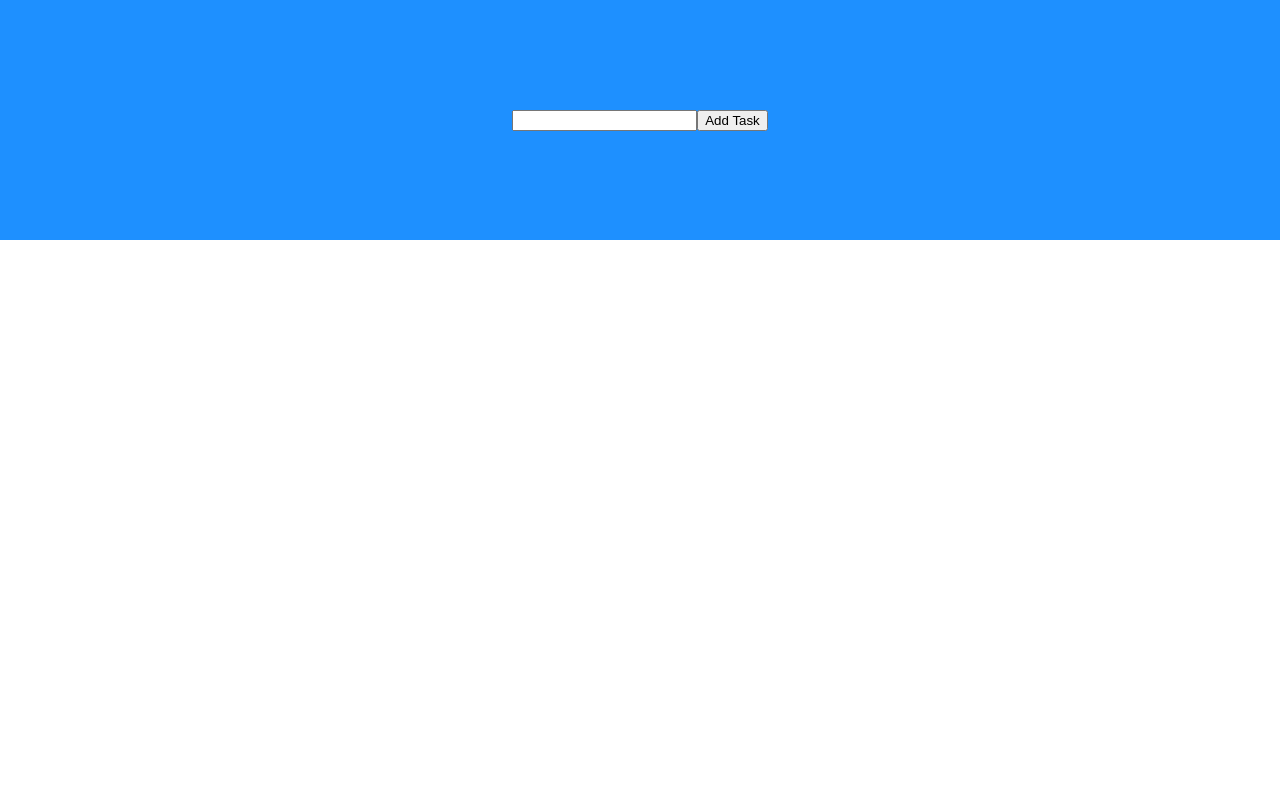
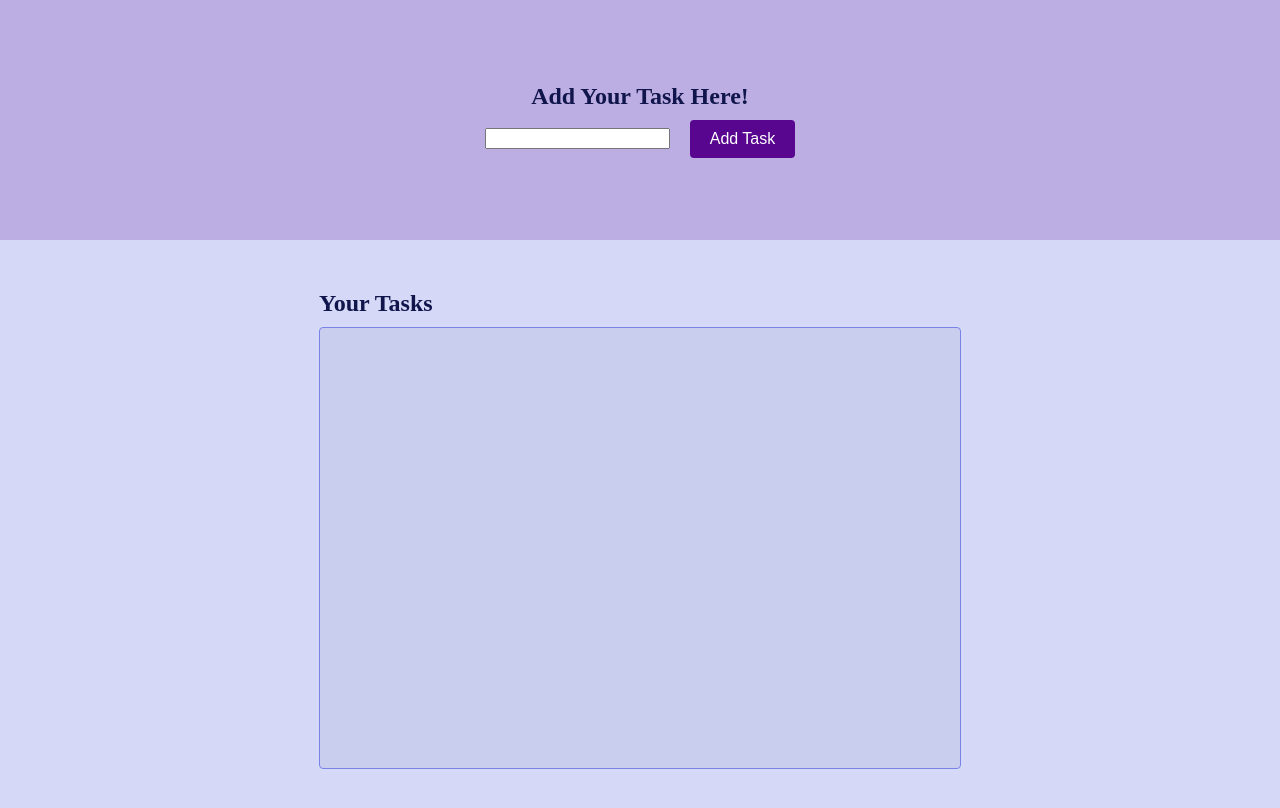
Before and after one commit to DarkenSoda/task-manager-website, a React (Create React App) app: page / in a window 1280 px wide. Shown: the top 808 px of the page. Built offline with nearby package versions, Linux system fonts and the light colour scheme.

Commit message:
Adding Styles, still in progress

```diff
--- a/src/App.css
+++ b/src/App.css
@@ -1,32 +1,59 @@
 body {
 	margin: 0;
 	padding: 0;
+	background-color: #d5d8f6;
 }
 
 .App {
 	display: flex;
 	align-items: center;
 	flex-direction: column;
+	font-family: cursive;
+}
+
+input,
+label {
+	display: block;
+}
+
+.header {
+	font-size: 24px;
+	font-weight: bold;
+	margin-bottom: 10px;
+}
+
+.taskArea {
+	height: 30vh;
 	width: 100vw;
-	font-family: Arial, Helvetica, sans-serif;
+	background-color: #bcaee2;
+	display: flex;
+	flex-direction: column;
+	justify-content: center;
+	align-items: center;
 }
 
 .addTask {
-	height: 30vh;
-	background-color: dodgerblue;
-	width: 100%;
 	display: flex;
-	justify-content: center;
 	align-items: center;
 }
 
 .list {
 	height: auto;
-	width: 100%;
 	display: flex;
 	flex-direction: column;
-	align-items: center;
-	padding-top: 50px;
+	margin: 50px;
+}
+.slider {
+	overflow-y: scroll;
+	min-height: 55vh;
+	max-height: 55vh;
+	min-width: 50vw;
+	display: flex;
+	justify-content: center;
+	background-color: #caceee;
+	border-radius: 4px;
+	border: 1.5px solid;
+	border-color: #7a83e7;
 }
 
 .task {
@@ -37,8 +64,73 @@ body {
 	align-items: center;
 	justify-content: center;
 }
+.task label {
+	margin-right: auto;
+	width: 80px;
+	height: 20px;
+	text-align: center;
+	white-space: nowrap;
+	overflow: hidden;
+	text-overflow: ellipsis;
+	transition: width 0.5s;
+}
+.task label:hover {
+	width: 80px;
+	background-color: #72d5ee;
+	border-radius: 4px;
+}
+.task label span {
+	display: inline-block;
+	white-space: nowrap;
+	text-overflow: ellipsis;
+}
+.task label span:hover {
+	animation: slideText 6s linear infinite;
+}
+@keyframes slideText {
+	0% {
+		transform: translateX(0);
+	}
+	100% {
+		transform: translateX(-100%);
+	}
+}
 
-.task button {
+.PrimaryButton {
+	background-color: #58058f;
+}
+.SecondaryButton {
+	background-color: #6bd963;
+}
+.DeleteButton {
+	background-color: rgb(196, 53, 53);
+}
+.Accent {
+	background-color: #72d5ee;
+}
+.PrimaryButton:hover {
+	background-color: rgb(68, 0, 113);
+}
+.SecondaryButton:hover {
+	background-color: #45b878;
+}
+.DeleteButton:hover {
+	background-color: #881c1c;
+}
+button {
 	margin-left: 20px;
+	display: inline-block;
+	padding: 10px 20px;
+	color: white;
 	text-align: center;
+	border-radius: 4px;
+	border: none;
+	cursor: pointer;
+	font-size: 16px;
+	transition-duration: 0.4s;
+
 }
+label {
+	color: #10154c;
+	display: inline-block;
+}
--- a/src/App.js
+++ b/src/App.js
@@ -73,21 +73,42 @@ function App() {
 
 	return (
 		<div className="App">
+			<div className="taskArea">
+				<label className="header" for="textInput">
+					Add Your Task Here!
+				</label>
 				<div className="addTask">
 					<input id="textInput" onChange={handleChange} />
 					{!isEditing && (
-					<input type="submit" value="Add Task" onClick={addTask} />
+						<button className="PrimaryButton" onClick={addTask}>
+							Add Task
+						</button>
 					)}
 					{isEditing && (
 						<>
-						<button onClick={editTaskID}>Confirm Edit</button>
-						<button onClick={cancelEditTask}>Cancel</button>
+							<button
+								className="SecondaryButton"
+								onClick={editTaskID}
+							>
+								Confirm Edit
+							</button>
+							<button
+								className="DeleteButton"
+								onClick={cancelEditTask}
+							>
+								Cancel
+							</button>
 						</>
 					)}
 				</div>
+			</div>
 
 			<div className="list">
-				<ul>
+				<label className="header" for="textInput">
+					Your Tasks
+				</label>
+				<div className="slider">
+					<ul className="slider-content">
 						{taskList.map((task) => {
 							return (
 								<Task
@@ -103,6 +124,7 @@ function App() {
 					</ul>
 				</div>
 			</div>
+		</div>
 	);
 }
 
--- a/src/Task.js
+++ b/src/Task.js
@@ -1,10 +1,11 @@
 export const Task = (props) => {
 	return (
 		<li className="task">
-			<label style={{ color: props.completed && "darkgreen" }}>
-				{props.taskName}
+			<label style={{ color: props.completed && "#45b878" }}>
+				<span>{props.taskName}</span>
 			</label>
 			<button
+				className="SecondaryButton"
 				onClick={() => {
 					props.completeTask(props.id);
 				}}
@@ -12,6 +13,7 @@ export const Task = (props) => {
 				Complete
 			</button>
 			<button
+				className="PrimaryButton"
 				onClick={() => {
 					props.editTask(props.id);
 				}}
@@ -19,6 +21,7 @@ export const Task = (props) => {
 				Edit
 			</button>
 			<button
+				className="DeleteButton"
 				onClick={() => {
 					props.deleteTask(props.id);
 				}}
```
Lines whose indentation alone changed are shown as unchanged.
